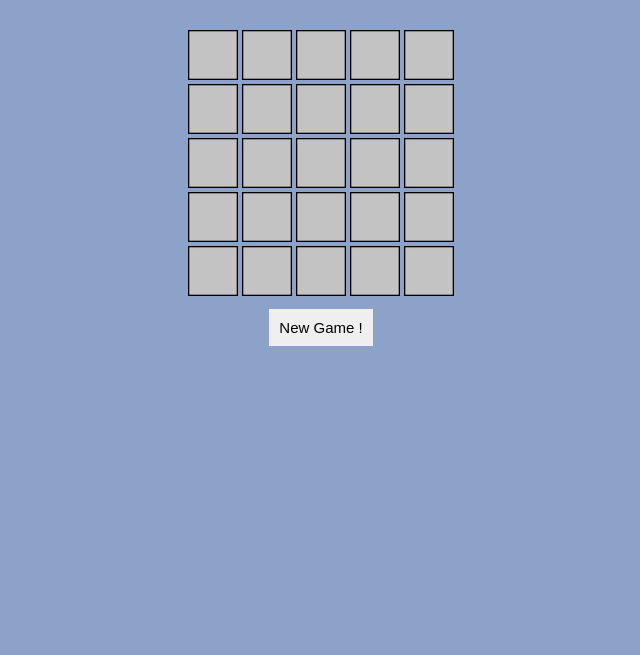
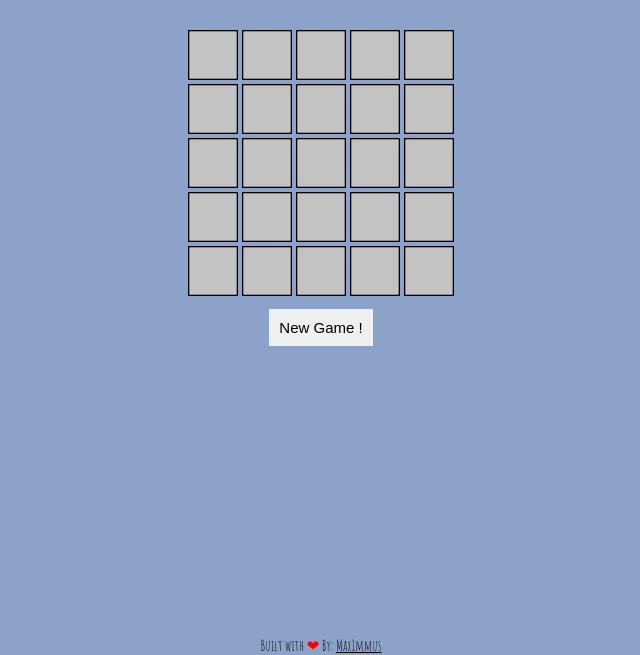
Before and after one commit to Max1mmus/My-Minesweeper, a website: page index.html in a window 1280 px wide. Shown: the part 145-800 px from the top of the page, without its empty margins (319-959 px from the left). Drawn offline with Linux system fonts and the light colour scheme.

Commit message:
added footer

```diff
--- a/index.html
+++ b/index.html
@@ -25,6 +25,10 @@
         <p class="end-content"></p>
       </div>
     </div>
+    <footer>
+      Built with <span id="heart"> ❤ </span>
+      By: <a id="Max1mmus" href="https://github.com/Max1mmus">Max1mmus</a>
+    </footer>
     <script type="text/javascript" src="index.js"></script>
   </body>
 </html>
--- a/msweep.css
+++ b/msweep.css
@@ -62,3 +62,19 @@ button {
 .end-content {
   margin: 0px;
 }
+
+footer {
+  position: absolute;
+  bottom: 0;
+  left: 0;
+  right: 0;
+  width: max-content;
+  margin: auto;
+  font-size: 15px;
+}
+#heart {
+  color: red;
+}
+#Max1mmus {
+  color: black;
+}
```
